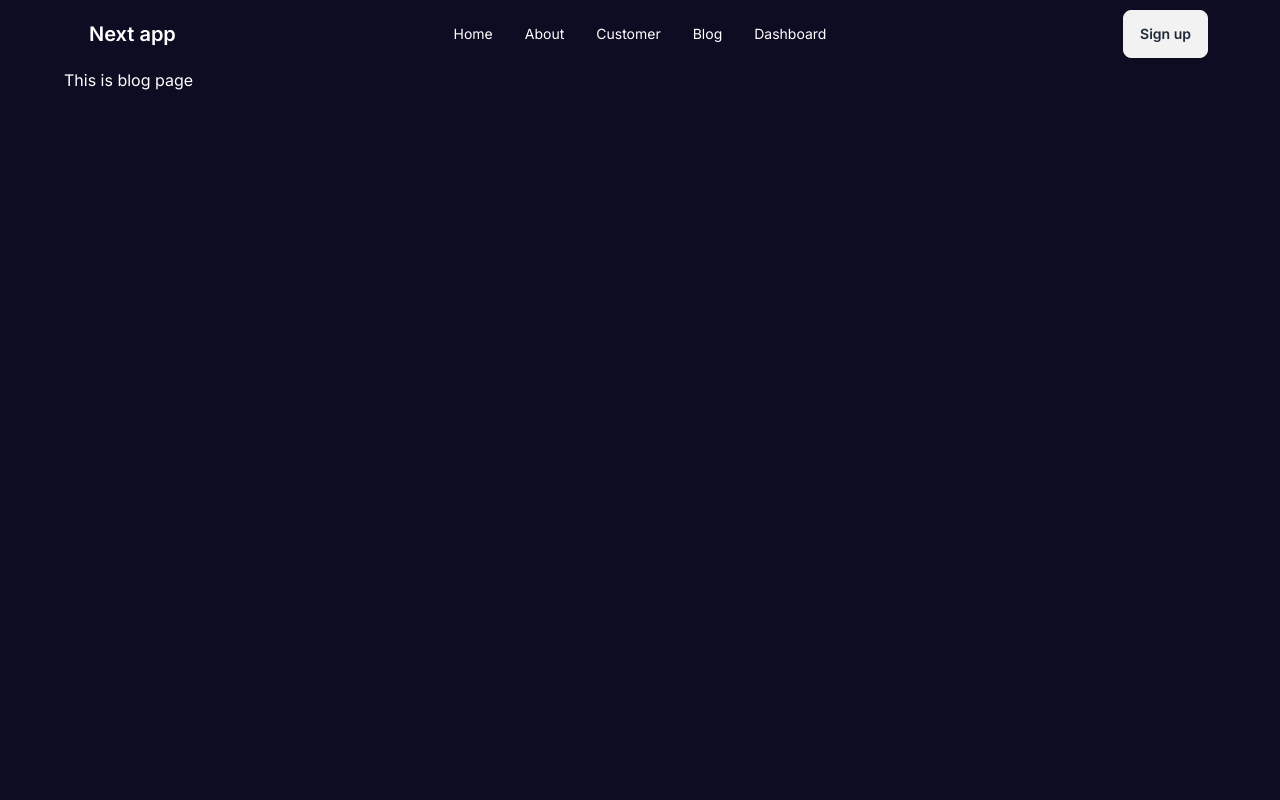
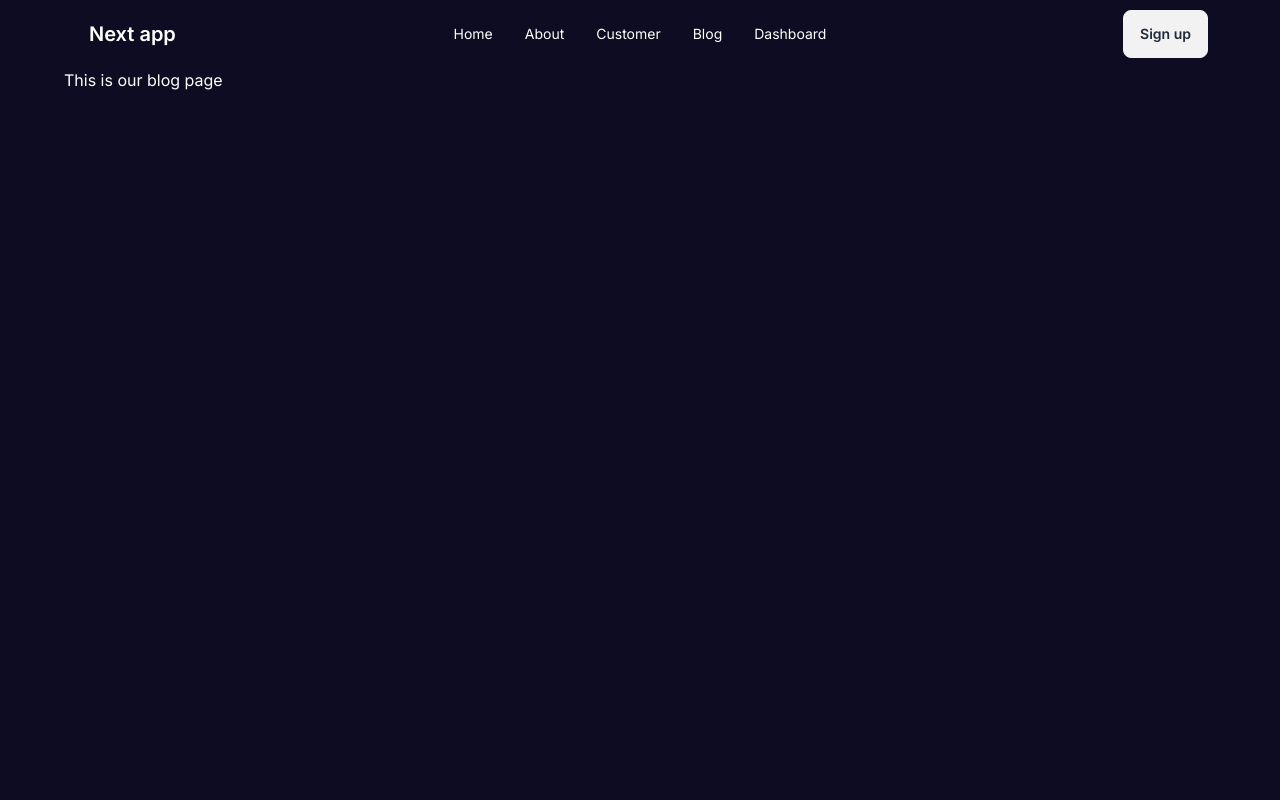
Before and after one commit to Naymul-NN/Schedulemeet-client, a Next.js app: page /blog in a window 1280 px wide. Shown: the top 800 px of the page. Built offline with nearby package versions, Linux system fonts and the light colour scheme.

Commit message:
create a new brance

```diff
--- a/src/app/blog/page.jsx
+++ b/src/app/blog/page.jsx
@@ -3,7 +3,7 @@ import React from 'react';
 const Blog = () => {
     return (
         <div className='min-h-screen'>
-            This is blog page
+            This is our  blog page
         </div>
     );
 };
```
